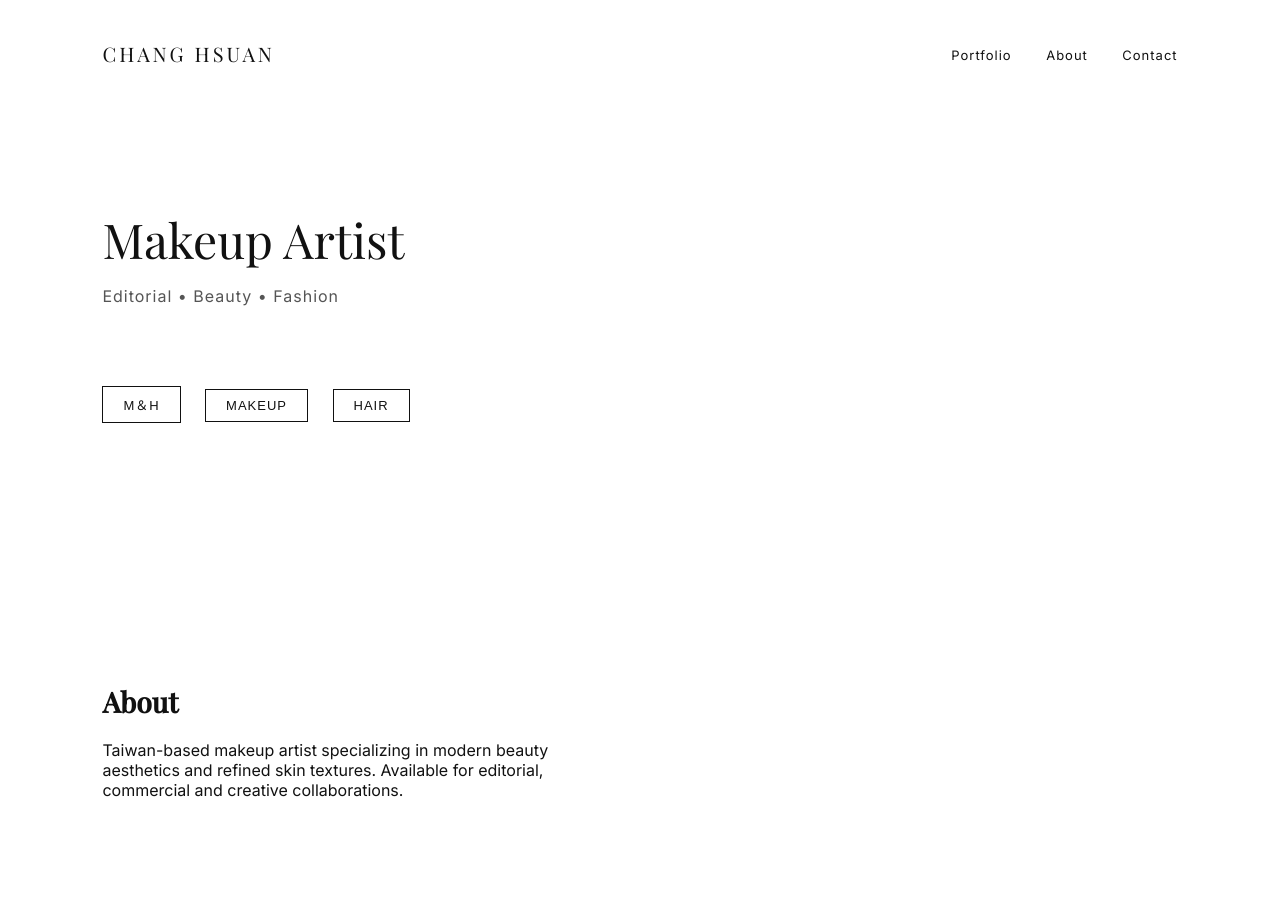
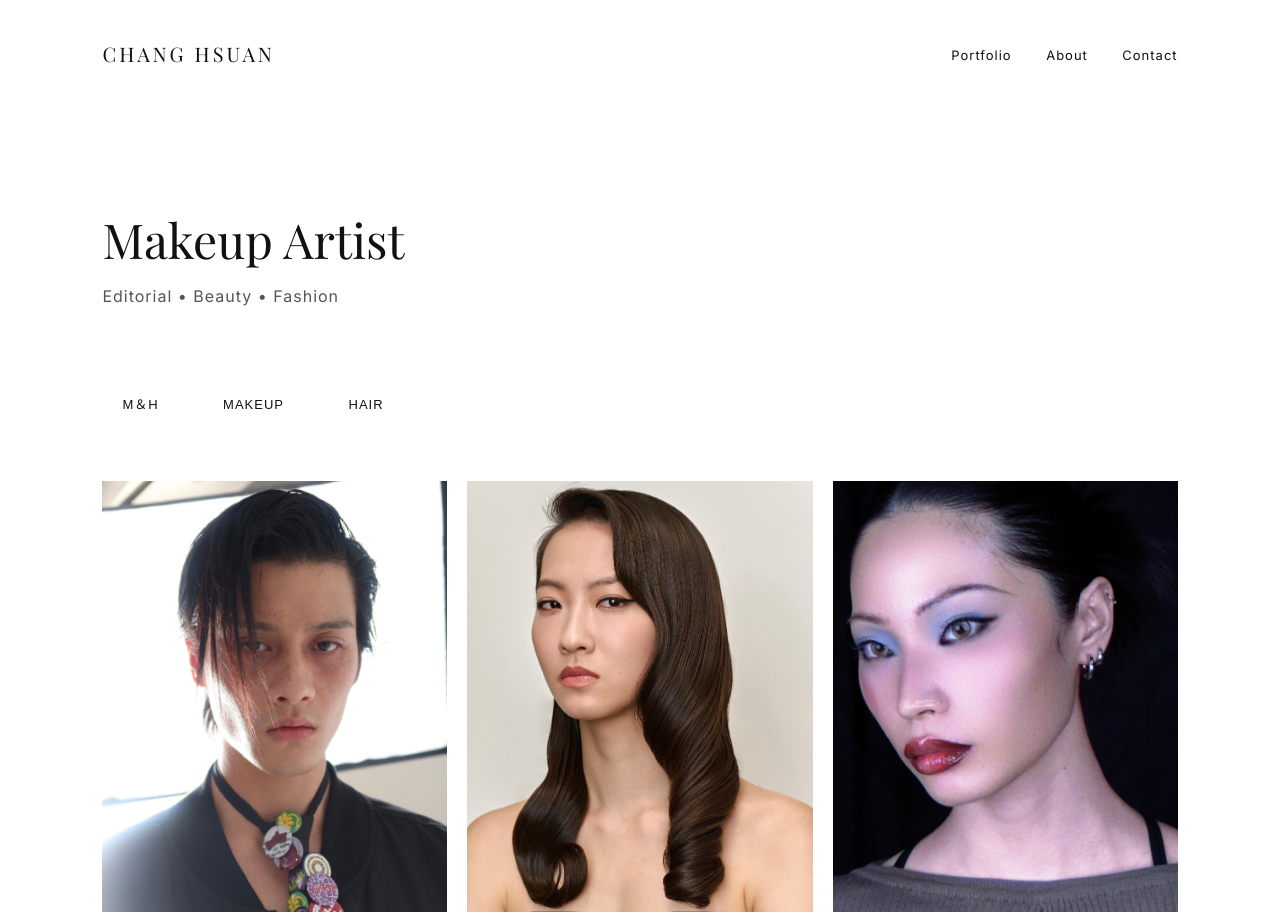
Before and after one commit to chang-hsuan/Changhsuan, a plain HTML site: page index.html in a window 1280 px wide. Shown: the top 915 px of the page. Drawn offline with nearby package versions, Linux system fonts and the light colour scheme.

Commit message:
Update index.html

```diff
--- a/index.html
+++ b/index.html
@@ -55,13 +55,13 @@
 .filter button {
   margin-right: 20px;
   background: none;
-  border: 1px solid #111;
-  color: #111;
+  color: #111; /* 設定為黑色文字 */
   cursor: pointer;
   font-size: 13px;
   letter-spacing: 1px;
   padding: 8px 20px;
   text-transform: uppercase;
+  border: none; /* 移除邊框 */
 }
 .filter button:hover, .filter button:focus, .filter button:active {
   background-color: #f1f1f1;
@@ -264,4 +264,11 @@
 
 // 關閉大圖檢視
 function closeLightbox(){
-  document.getElementById("lightbox
+  document.getElementById("lightbox").style.display = "none";
+}
+
+displayWorks();  // 頁面載入時顯示所有作品
+</script>
+
+</body>
+</html>
```
